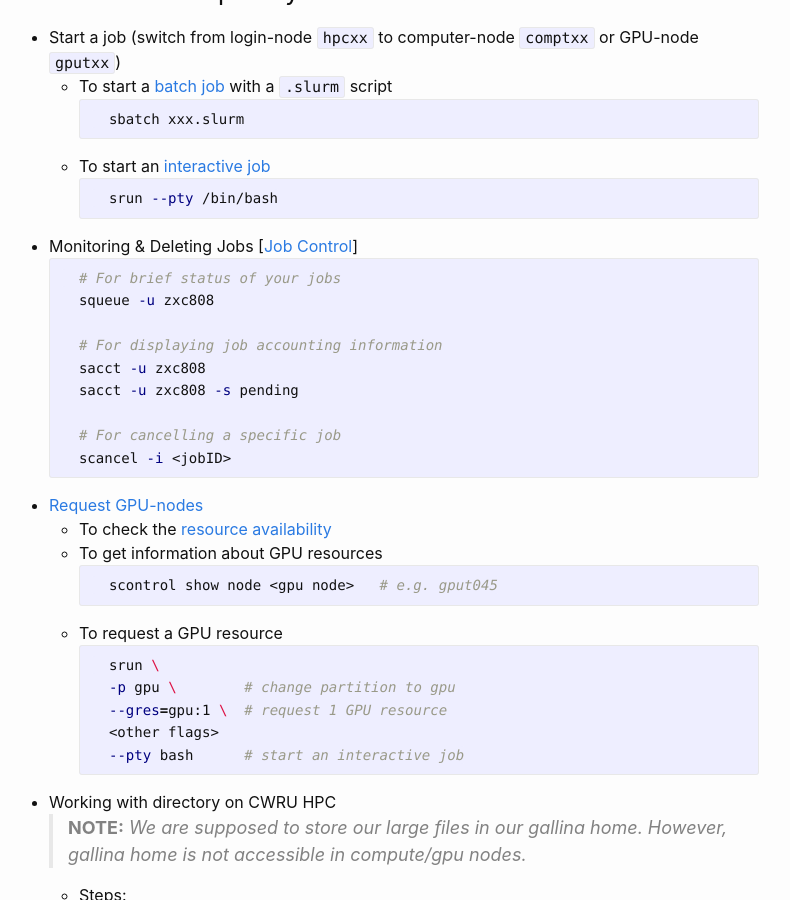
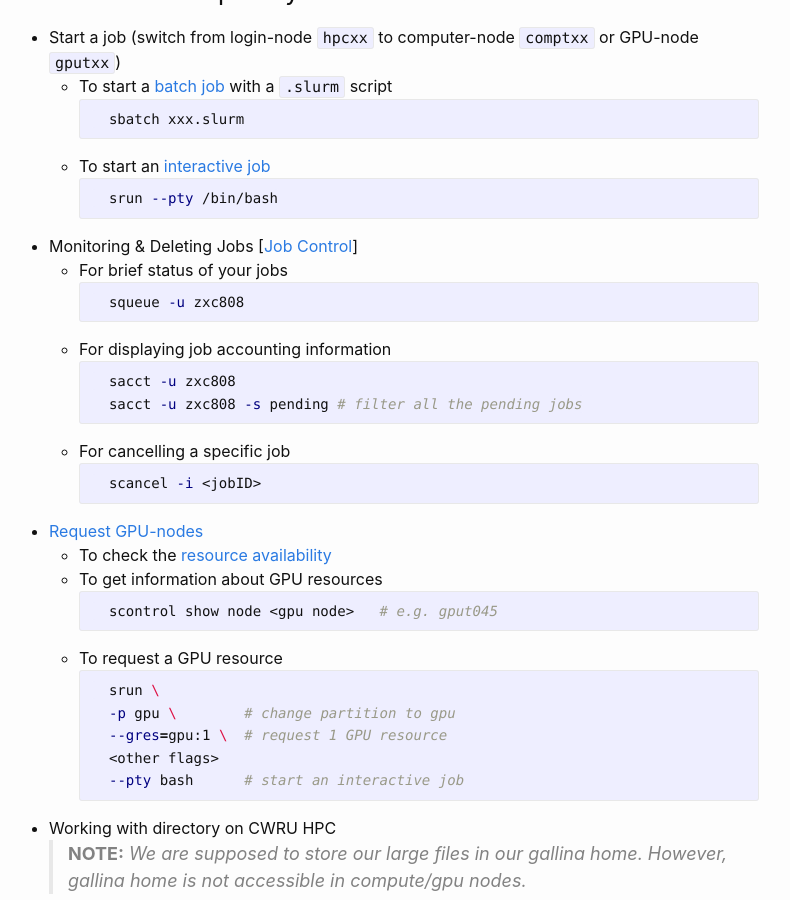
Before and after one commit to Zhongheng-Cheng/zhongheng-cheng.github.io, a Jekyll site: the page built from _posts/2024-06-05-Week-2.md, in a window 1280 px wide and 900 px high, scrolled down 313 px. Shown: the whole window, without its empty margins (251-1041 px from the left). Built offline with Jekyll 4.4.1, drawn with Linux system fonts in a browser that asks for light colours.

Commit message:
updated blog

````diff
--- a/_posts/2024-06-05-Week-2.md
+++ b/_posts/2024-06-05-Week-2.md
@@ -28,15 +28,17 @@ layout: post
     srun --pty /bin/bash
     ```
 - Monitoring & Deleting Jobs [[Job Control](https://sites.google.com/a/case.edu/hpcc/hpc-cluster/quick-start/jobs/job-control)]
+    - For brief status of your jobs
     ```bash
-    # For brief status of your jobs
     squeue -u zxc808
-
-    # For displaying job accounting information
+    ```
+    - For displaying job accounting information
+    ```bash
     sacct -u zxc808
-    sacct -u zxc808 -s pending
-
-    # For cancelling a specific job
+    sacct -u zxc808 -s pending # filter all the pending jobs
+    ```
+    - For cancelling a specific job
+    ```bash
     scancel -i <jobID>
     ```
 - [Request GPU-nodes](https://sites.google.com/a/case.edu/hpcc/hpc-cluster/hardware/cluster-resources?authuser=1)
````
